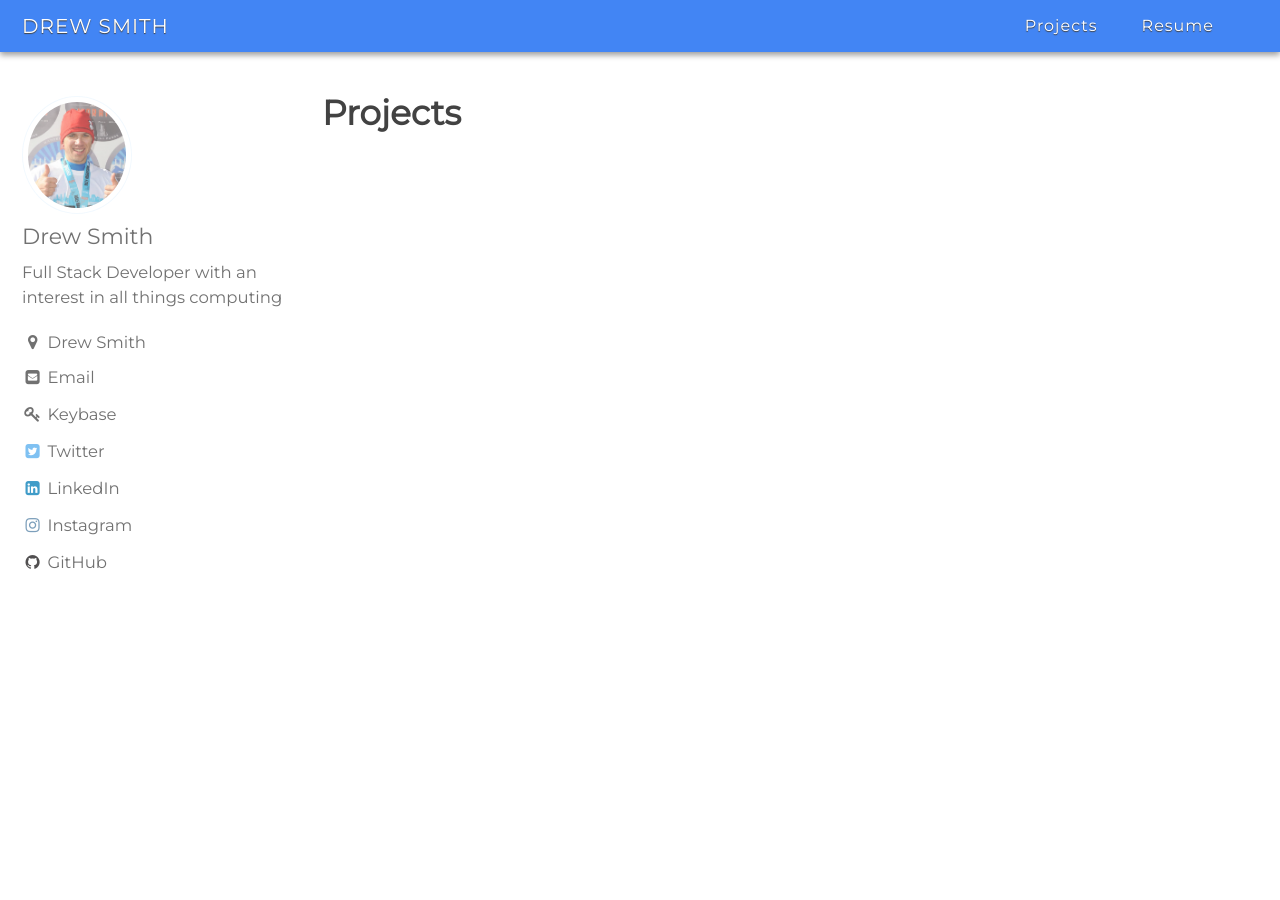
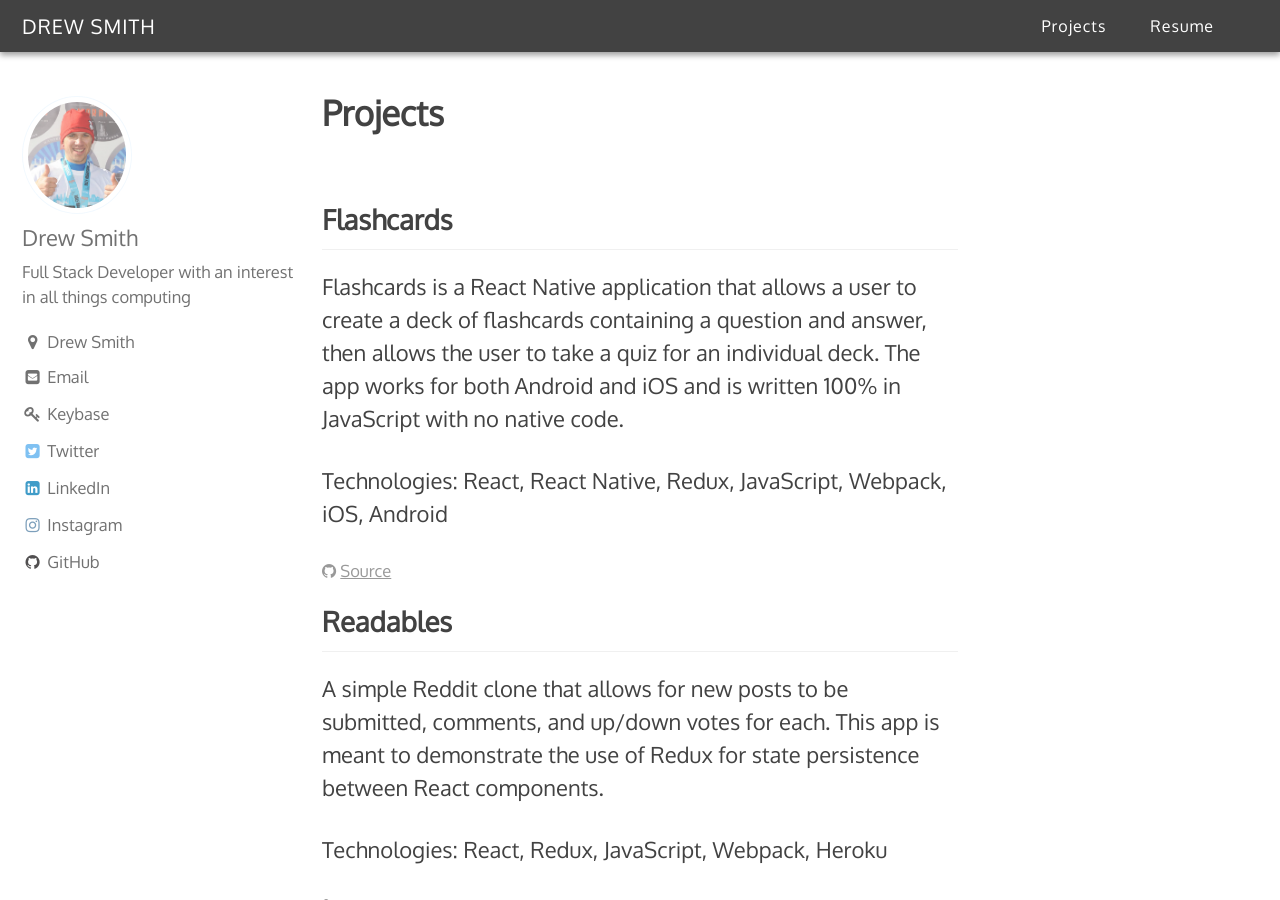
Before and after one commit to drewsmith/drewsmith.github.io, a Jekyll site: the page built from _pages/projects/index.md, in a window 1280 px wide and 900 px high. Built offline with Jekyll 4.4.1, drawn with Linux system fonts in a browser that asks for light colours; some of the changed text lies outside the part shown.

Commit message:
changed style and added some projects

```diff
--- a/_pages/projects/index.md
+++ b/_pages/projects/index.md
@@ -2,3 +2,61 @@
 title: Projects
 permalink: "/projects/"
 ---
+<article>
+  <h2 class="underline">Flashcards</h2>
+  <p>
+    Flashcards is a React Native application that allows a user to create a deck of flashcards containing a question and answer, then allows the user to take a quiz for an individual deck. The app works for both Android and iOS and is written 100% in JavaScript with no native code.
+  </p>
+  <p>
+    Technologies: React, React Native, Redux, JavaScript, Webpack, iOS, Android
+  </p>
+  <p class="page__meta small">
+    <i class="fa fa-github" aria-hidden="true"></i> <a href="https://github.com/drewsmith/flashcards">Source</a>
+  </p>
+</article>
+
+<article>
+  <h2 class="underline">Readables</h2>
+  <p>
+    A simple Reddit clone that allows for new posts to be submitted, comments, and up/down votes for each. This app is meant to demonstrate the use of Redux for state persistence between React components.
+  </p>
+  <p>
+    Technologies: React, Redux, JavaScript, Webpack, Heroku
+  </p>
+  <p class="page__meta small">
+    <i class="fa fa-link" aria-hidden="true"></i> <a href="https://readables-drew.herokuapp.com/">readables-drew.herokuapp.com</a>
+    <br/>
+    <i class="fa fa-github" aria-hidden="true"></i> <a href="https://github.com/drewsmith/readables">Source</a>
+  </p>
+</article>
+
+<article>
+  <h2 class="underline">My Reads</h2>
+  <p>
+    A book tracker that allows users to search and organize books into shelves based on if the user has read, wants to read, or is currently reading a given book. This app is meant to demonstrate the use of Material UI with React Router.
+  </p>
+  <p>
+    Technologies: React, Material UI, React Router, JavaScript, Webpack, Heroku
+  </p>
+  <p class="page__meta small">
+    <i class="fa fa-link" aria-hidden="true"></i> <a href="http://my-reads-drew.herokuapp.com/">my-reads-drew.herokuapp.com</a>
+    <br/>
+    <i class="fa fa-github" aria-hidden="true"></i> <a href="https://github.com/drewsmith/my-reads">Source</a>
+  </p>
+</article>
+
+<article>
+  <h2 class="underline">LeaningTowerOf.Pizza</h2>
+  <p>
+    A simple canvas JavaScript game I create with my 7 year old son to
+    get him interested in coding. He dictated the features of the game and we talked through the code. The premise is there is a tower that is leaning (i.e. leaning tower of Pisa) that shoots falling pizza objects to receive points. When the objects collide with the tower, health is deducted.
+  </p>
+  <p>
+    Technologies: Vanilla JS (ES6), Webpack, Github Pages
+  </p>
+  <p class="page__meta small">
+    <i class="fa fa-link" aria-hidden="true"></i> <a href="http://leaningtowerof.pizza">LeaningTowerOf.Pizza</a>
+    <br/>
+    <i class="fa fa-github" aria-hidden="true"></i> <a href="https://github.com/drewsmith/ltop">Source</a>
+  </p>
+</article>
--- a/_sass/minimal-mistakes/_variables.scss
+++ b/_sass/minimal-mistakes/_variables.scss
@@ -2,7 +2,7 @@
    Variables
    ========================================================================== */
 
-@import url('https://fonts.googleapis.com/css?family=Ubuntu|Montserrat');
+@import url('https://fonts.googleapis.com/css?family=Ubuntu|Montserrat|Oxygen');
 
 /*
    Typography
@@ -16,7 +16,7 @@ $indent-var                   : 1.3em !default;
 
 /* system typefaces */
 $serif                        : Georgia, Times, serif !default;
-$sans-serif                   : 'Montserrat', sans-serif !default;
+$sans-serif                   : 'Oxygen', sans-serif !default;
 /*
 -apple-system, BlinkMacSystemFont, "Montserrat", "Roboto", "Segoe UI", "Helvetica Neue", "Lucida Grande", Arial, sans-serif !default;
 */
--- a/_sass/minimal-mistakes/skins/_drew.scss
+++ b/_sass/minimal-mistakes/skins/_drew.scss
@@ -3,7 +3,7 @@
    ========================================================================== */
 
 /* Colors */
-$header-background-color: #4285f4 !default;
+$header-background-color: #424242 !default;
 $background-color: #ffffff !default;
 $text-color: #424242 !default;
 $muted-text-color: #999999 !default;
@@ -83,3 +83,12 @@ footer {
   font-weight: 400 !important;
   border-bottom: 1px solid #f0f0f0;
 }
+
+.small {
+  font-size: .75em;
+}
+
+.underline {
+  border-bottom: 1px solid #f0f0f0 !important;
+  margin-bottom: 20px !important;
+}
```
